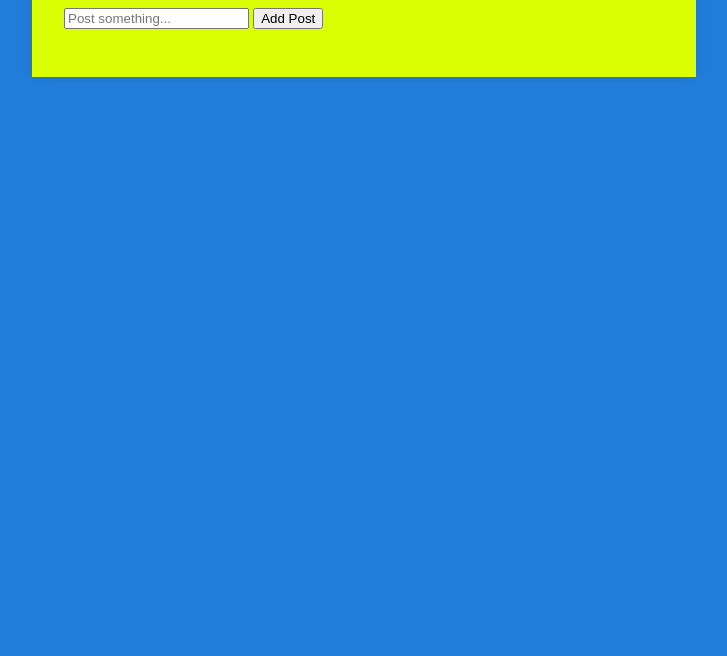
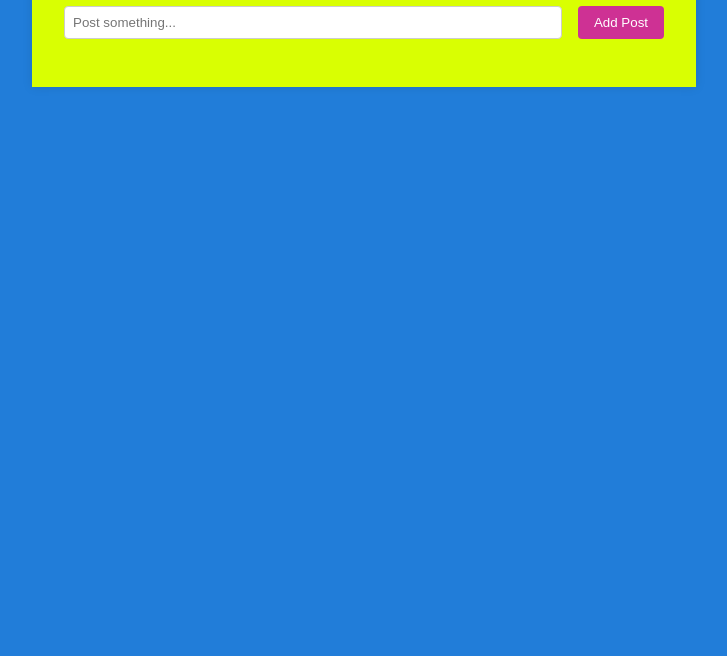
Before and after one commit to AssumedHydra/crud-app, a plain HTML site: page crud-app/index.html in a window 1280 px wide. Shown: the part 144-800 px from the top of the page, without its empty margins (276-1003 px from the left). Drawn offline with Linux system fonts and the light colour scheme.

Commit message:
Styled the button and formatted form area

```diff
--- a/crud-app/style.css
+++ b/crud-app/style.css
@@ -17,3 +17,29 @@ body {
     text-align: center;
     color: #2a4365;
   }
+
+  form {
+    display: flex;
+    gap: 1rem;
+    margin-bottom: 1rem;
+  }
+
+  input {
+    flex-grow: 1;
+    padding: 0.5rem;
+    border: 1px solid #ccc;
+    border-radius: 4px;
+  }
+
+  button {
+    background-color: #ce3194;
+    color: white;
+    border: none;
+    padding: 0.5rem 1rem;
+    border-radius: 4px;
+    cursor: pointer;
+  }
+
+  button:hover {
+    background-color: #2b6cb0;
+  }
```
